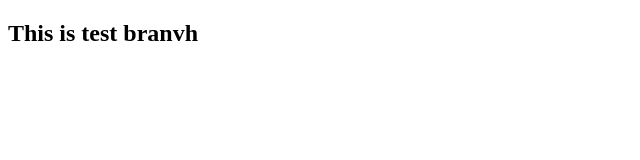
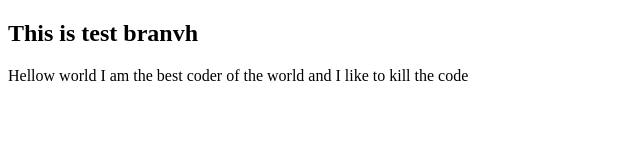
Before and after one commit to Dinukadilshanbalck009800/Github_test, a plain HTML site: page index.html in a window 1280 px wide. Shown: the whole page, without its empty margins (0-640 px from the left). Drawn offline with Linux system fonts and the light colour scheme.

Commit message:
I Update my index.html using GitHub online editor

```diff
--- a/index.html
+++ b/index.html
@@ -7,5 +7,6 @@
 </head>
 <body>
     <h2>This is test branvh</h2>
+    <p>Hellow world  I am the best coder of the world and I like to kill the code</p>
 </body>
 </html>
```
